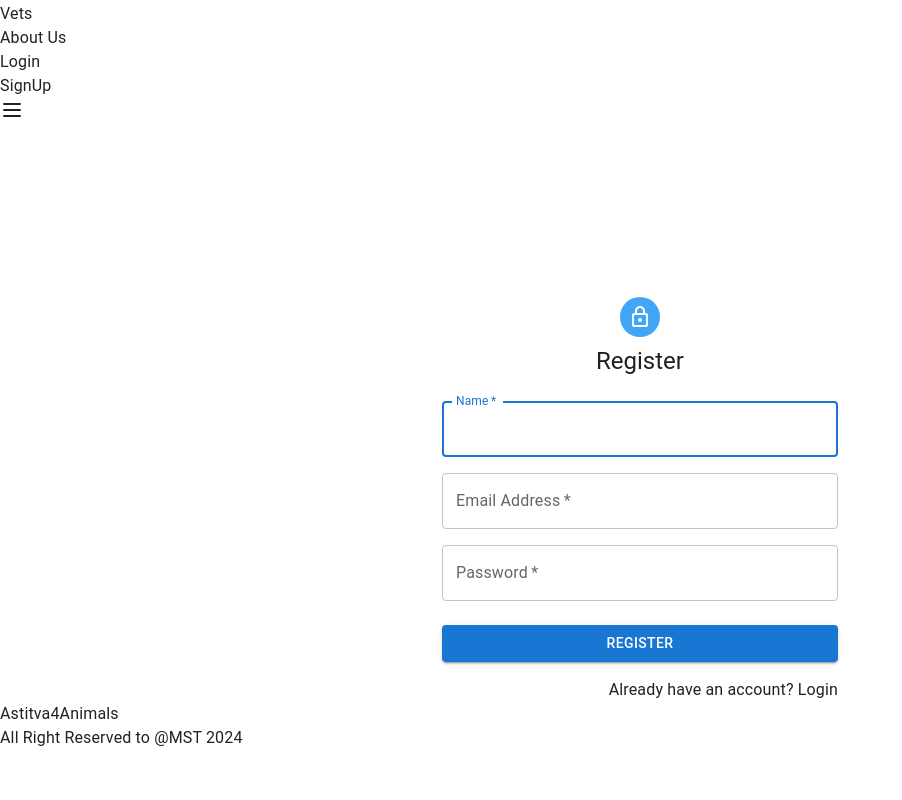
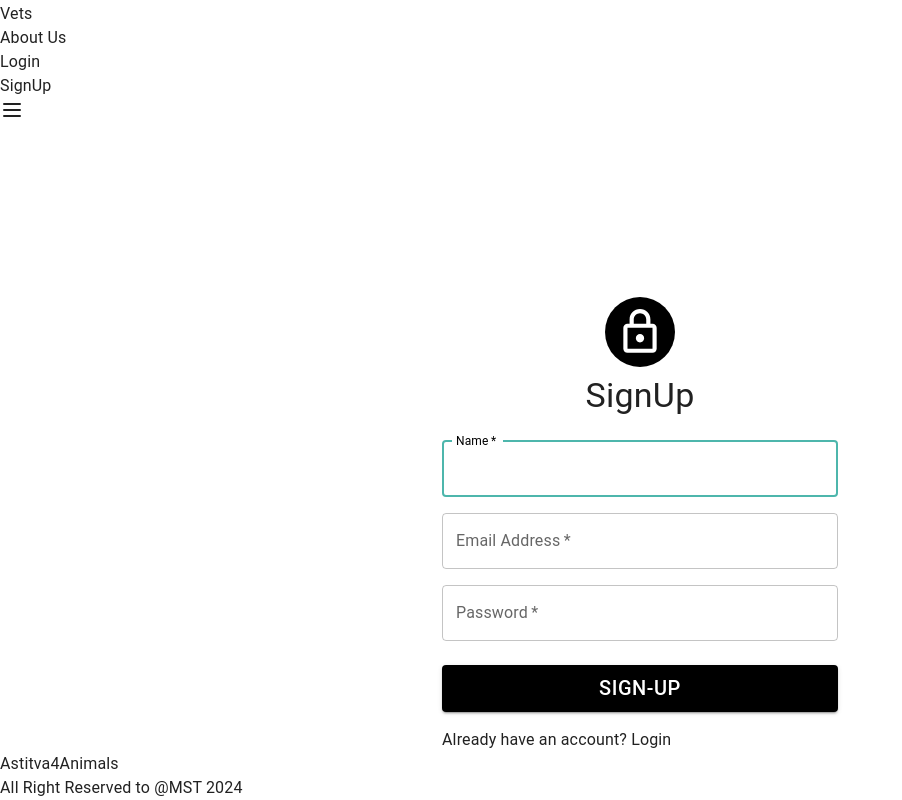
Before and after one commit to MSTripathii/Astitva, a React (Vite) app: page /signup in a window 1280 px wide. Shown: the part 554-1354 px from the top of the page, without its empty margins (0-902 px from the left). Before the commit the page ends 1304 px from the top, so only its background shows below. Built offline with nearby package versions, Linux system fonts and the light colour scheme; a web font is replaced by a local one.

Commit message:
style changes for auth

```diff
--- a/src/App.jsx
+++ b/src/App.jsx
@@ -1,3 +1,4 @@
+
 import Navbar from './Components/Navbar'
 import { BrowserRouter as Router, Routes, Route } from 'react-router-dom'
 import Home from './Components/Home'
@@ -24,7 +25,7 @@ function App() {
     <Analytics></Analytics>
       <Router>
         <Navbar></Navbar>
-        <div className="lg:mx-20 mx-5">
+        <div className="lg:mx-20 mx-5 mb-32">
         <Routes>
           <Route path="/" element={<Home/>}></Route>
           <Route path="/team" element={<Team/>}></Route>
--- a/src/Authentication/Login.tsx
+++ b/src/Authentication/Login.tsx
@@ -17,10 +17,11 @@ const Login = () => {
   const [email, setEmail] = useState("");
   const [password, setPassword] = useState("");
 
-  const handleLogin = () => {};
+  const handleLogin = () => { };
 
   return (
     <>
+
       <Container maxWidth="xs">
         <CssBaseline />
         <Box
@@ -31,12 +32,22 @@ const Login = () => {
             alignItems: "center",
           }}
         >
-          <Avatar sx={{ m: 1, bgcolor: "primary.light" }}>
-            <LockOutlined />
+          <Avatar sx={{ m: 1, bgcolor: "#000000" , width: '70px', height: '70px'}}>
+            <LockOutlined sx = {{ fontSize: '50px'}}/>
           </Avatar>
-          <Typography variant="h5">Login</Typography>
+          <Typography variant="h4">Login</Typography>
           <Box sx={{ mt: 1 }}>
             <TextField
+              sx={{
+                '& .MuiOutlinedInput-root': {
+                  '&.Mui-focused fieldset': {
+                    borderColor: '#4DB6AC', // Changes the border color on focus
+                  },
+                },
+                '& label.Mui-focused': {
+                  color: '#000000', // Changes the label color on focus
+                },
+              }}
               margin="normal"
               required
               fullWidth
@@ -49,6 +60,16 @@ const Login = () => {
             />
 
             <TextField
+              sx={{
+                '& .MuiOutlinedInput-root': {
+                  '&.Mui-focused fieldset': {
+                    borderColor: '#4DB6AC', // Changes the border color on focus
+                  },
+                },
+                '& label.Mui-focused': {
+                  color: '#000000', // Changes the label color on focus
+                },
+              }}
               margin="normal"
               required
               fullWidth
@@ -65,14 +86,14 @@ const Login = () => {
             <Button
               fullWidth
               variant="contained"
-              sx={{ mt: 3, mb: 2 }}
+              sx={{ mt: 3, mb: 2, fontSize: "20px", backgroundColor: '#000000', color: '#fff' }}
               onClick={handleLogin}
             >
               Login
             </Button>
             <Grid container justifyContent={"flex-center"}>
               <Grid item>
-                <Link to="/signup">Don't have an account? Sign-Up</Link>
+                <Link to="/signup">Don't have an account? <span className="text-teal-600">Sign-Up</span></Link>
               </Grid>
             </Grid>
           </Box>
--- a/src/Authentication/SignUp.tsx
+++ b/src/Authentication/SignUp.tsx
@@ -32,14 +32,24 @@ const SignUp = () => {
             alignItems: "center",
           }}
         >
-          <Avatar sx={{ m: 1, bgcolor: "primary.light" }}>
-            <LockOutlined />
+          <Avatar sx={{ m: 1, bgcolor: "#000000", width: '70px', height: '70px'}}>
+            <LockOutlined sx={{ fontSize: '50px' }}/>
           </Avatar>
-          <Typography variant="h5">Register</Typography>
+          <Typography variant="h4">SignUp</Typography>
           <Box sx={{ mt: 3 }}>
             <Grid container spacing={2}>
               <Grid item xs={12}>
                 <TextField
+                sx={{
+                  '& .MuiOutlinedInput-root': {
+                    '&.Mui-focused fieldset': {
+                      borderColor: '#4DB6AC', // Changes the border color on focus
+                    },
+                  },
+                  '& label.Mui-focused': {
+                    color: '#000', // Changes the label color on focus
+                  },
+                }}
                   name="name"
                   required
                   fullWidth
@@ -53,6 +63,16 @@ const SignUp = () => {
 
               <Grid item xs={12}>
                 <TextField
+                sx={{
+                  '& .MuiOutlinedInput-root': {
+                    '&.Mui-focused fieldset': {
+                      borderColor: '#4DB6AC', // Changes the border color on focus
+                    },
+                  },
+                  '& label.Mui-focused': {
+                    color: '#000', // Changes the label color on focus
+                  },
+                }}
                   required
                   fullWidth
                   id="email"
@@ -64,6 +84,16 @@ const SignUp = () => {
               </Grid>
               <Grid item xs={12}>
                 <TextField
+                sx={{
+                  '& .MuiOutlinedInput-root': {
+                    '&.Mui-focused fieldset': {
+                      borderColor: '#4DB6AC', // Changes the border color on focus
+                    },
+                  },
+                  '& label.Mui-focused': {
+                    color: '#000', // Changes the label color on focus
+                  },
+                }}
                   required
                   fullWidth
                   name="password"
@@ -78,14 +108,14 @@ const SignUp = () => {
             <Button
               fullWidth
               variant="contained"
-              sx={{ mt: 3, mb: 2 }}
+              sx={{ mt: 3, mb: 2 , fontSize:"20px", backgroundColor: '#000000', color: '#fff' }}
               onClick={handleRegister}
             >
-              Register
+              Sign-Up
             </Button>
-            <Grid container justifyContent="flex-end">
+            <Grid container justifyContent="flex-start">
               <Grid item>
-                <Link to="/login">Already have an account? Login</Link>
+                <Link to="/login">Already have an account?  <span className="text-teal-600">  Login</span></Link>
               </Grid>
             </Grid>
           </Box>
--- a/src/Components/Navbar.jsx
+++ b/src/Components/Navbar.jsx
@@ -82,9 +82,11 @@ const Navbar = () => {
                   <li className='mb-8 ml-8 link'><a href='#adopt' onClick={close_mobile_drawer} className='hover:text-black p-6 hover:border hover:p-2 hover:border-teal-300 hover:bg-slate-200 hover:rounded-xl hover:scale-50'>Adopt</a></li>
                   <li className='mb-8 ml-8 link'><a href='#aboutus' onClick={close_mobile_drawer} className='hover:text-black p-6 hover:border hover:p-2 hover:border-teal-300 hover:bg-slate-200 hover:rounded-xl hover:scale-50'>About Us</a></li> */}
                 </ul>
-                <div className="flex flex-col gap-5 text-xl mt-7 lg:mt-0">
-            <a href="" className='p-3 bg-white border ml-12 lg:ml-0 border-black rounded-lg hover:scale-110 hover:bg-black hover:text-white'>Login</a>
-            <a href="" className='p-3 bg-white border ml-12 lg:ml-0 border-black rounded-lg hover:scale-110 hover:bg-black hover:text-white'>SignUp</a>
+                <div className="flex flex-col gap-5 text-xl mt-7 lg:mt-0 ml-14">
+                  <ul>
+                    <li className='mb-10' onClick={close_mobile_drawer}><Link to="/login" className='p-3 bg-white border border-black rounded-lg hover:scale-110 hover:bg-black hover:text-white mt-12'>Login</Link></li>
+                    <li className='mb-10' onClick={close_mobile_drawer}><Link to="/signup" className='p-3 bg-white border border-black rounded-lg hover:scale-110 hover:bg-black hover:text-white mt-12'>SignUp</Link></li>
+                  </ul>
 
                 </div>
               </div>
```
Lines whose indentation alone changed are shown as unchanged.
